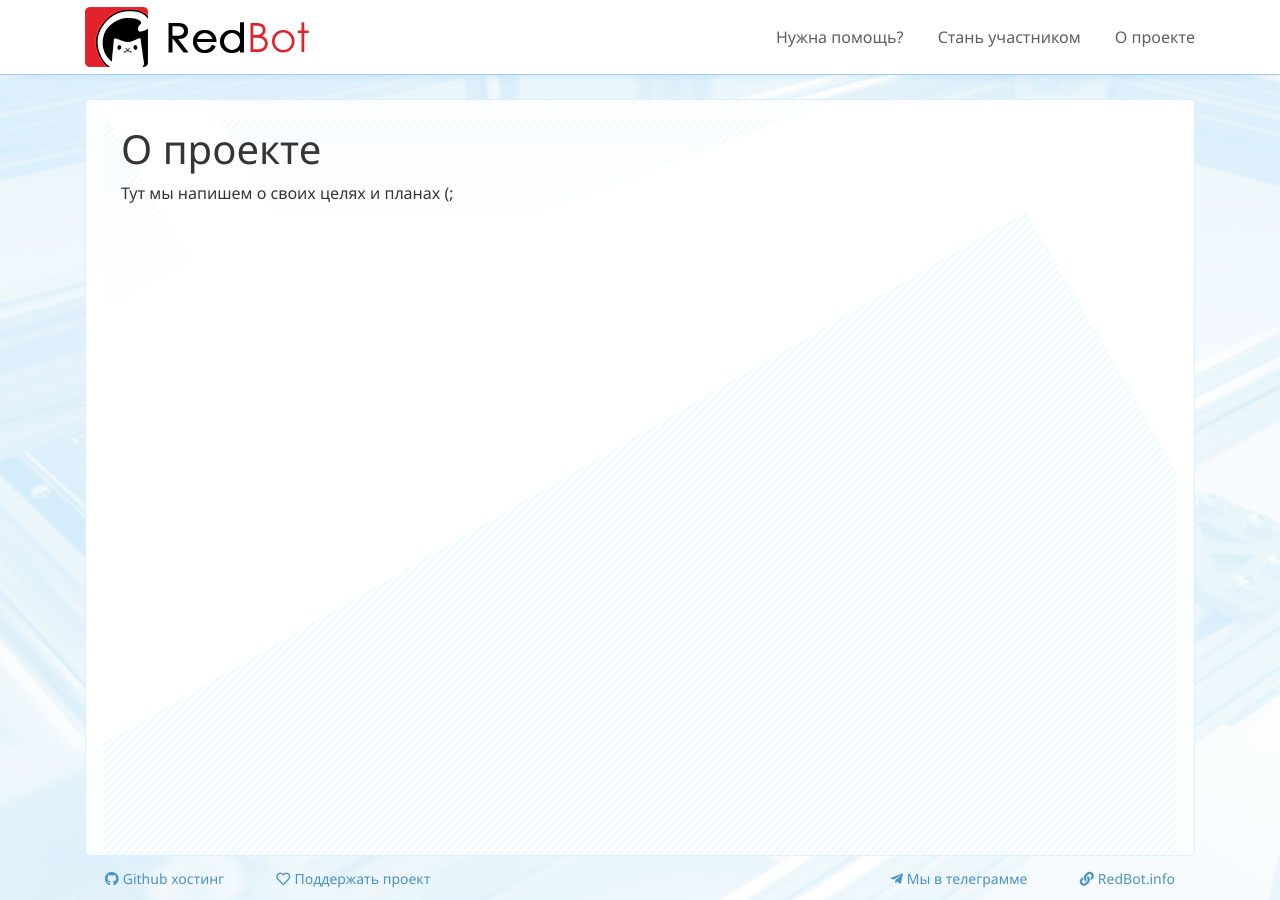
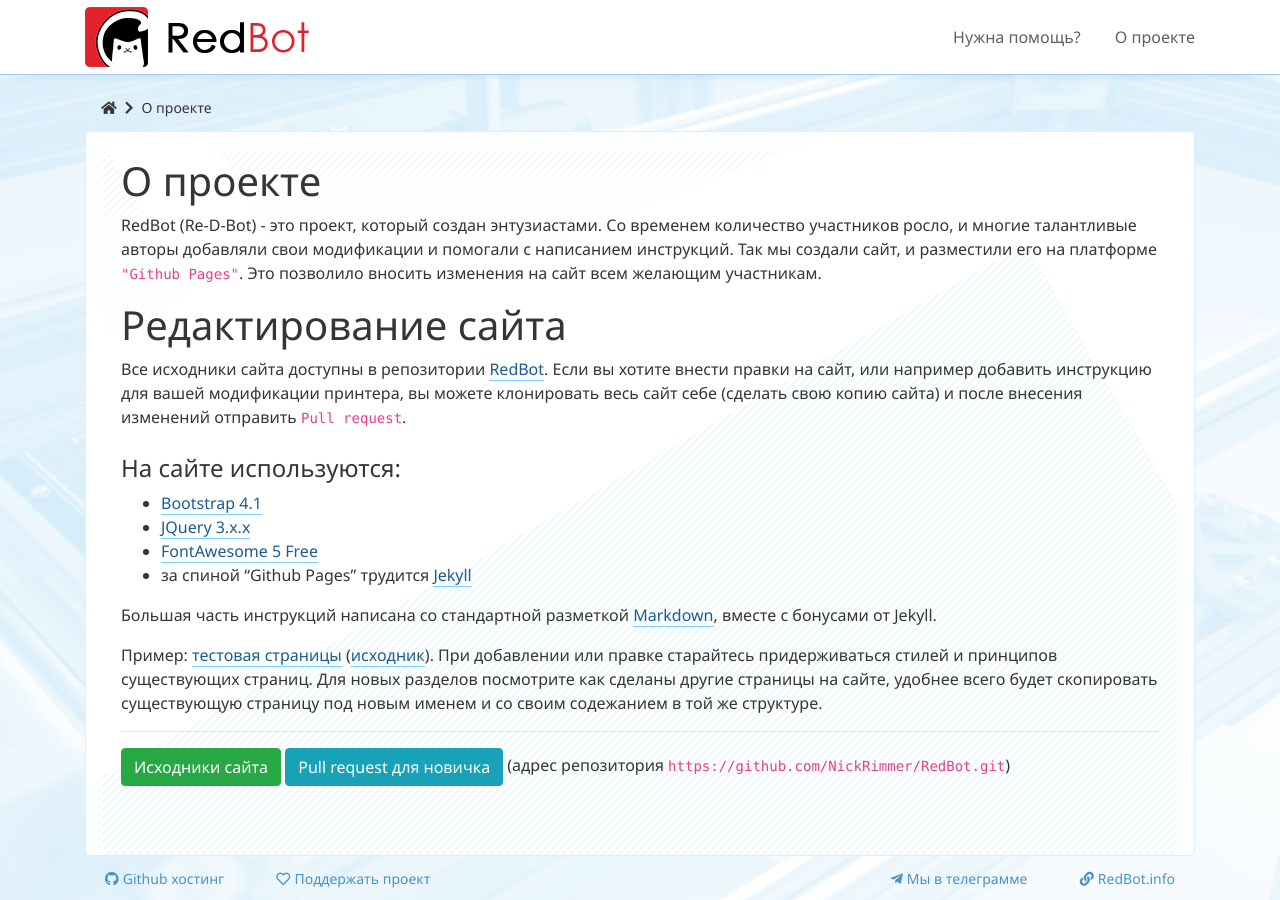
Before and after one commit to NickRimmer/RedBot, a Jekyll site: the page built from pages/ru/about/index.md, in a window 1280 px wide. Built offline with Jekyll 4.4.1, drawn with Linux system fonts in a browser that asks for light colours; nearby versions of some CDN libraries; comment, search, counter and statistics services are not loaded.

Commit message:
about page

```diff
--- a/_includes/ru/menu-header.html
+++ b/_includes/ru/menu-header.html
@@ -1,6 +1,5 @@
 <a href="#" class="menu-top-burger d-inline-block d-md-none btn btn-light"><i class="fas fa-ellipsis-v"></i></a>
 <div class="menu-top-list d-none d-md-block">
     <a href="/pages/{{ page.lang }}/help/">Нужна помощь?</a>
-    <a href="/pages/{{ page.lang }}/contribute/">Стань участником</a>
     <a href="/pages/{{ page.lang }}/about/">О проекте</a>
 </div>
--- a/pages/ru/about.md
+++ /dev/null
@@ -1,8 +0,0 @@
----
-title: О проекте - RedBot
-breadcrumb_hide: true
----
-
-# О проекте
-
-Тут мы напишем о своих целях и планах (;
--- /dev/null
+++ b/pages/ru/about/index.md
@@ -0,0 +1,25 @@
+---
+title: О проекте
+breadcrumb_hide: О проекте
+---
+
+# О проекте
+RedBot (Re-D-Bot) - это проект, который создан энтузиастами. Со временем количество участников росло, и многие талантливые авторы добавляли свои модификации и помогали с написанием инструкций. Так мы создали сайт, и разместили его на платформе `"Github Pages"`. Это позволило вносить изменения на сайт всем желающим участникам.
+
+# Редактирование сайта
+Все исходники сайта доступны в репозитории [RedBot](https://github.com/NickRimmer/RedBot/tree/gh-pages){:target="_blank"}. Если вы хотите внести правки на сайт, или например добавить инструкцию для вашей модификации принтера, вы можете клонировать весь сайт себе (сделать свою копию сайта) и после внесения изменений отправить `Pull request`.
+
+#### На сайте используются:
+- [Bootstrap 4.1](https://getbootstrap.com/){:target="_blank"}
+- [JQuery 3.x.x](https://jquery.com/){:target="_blank"}
+- [FontAwesome 5 Free](https://fontawesome.com/){:target="_blank"}
+- за спиной "Github Pages" трудится [Jekyll](https://jekyllrb.com/){:target="_blank"}
+
+Большая часть инструкций написана со стандартной разметкой [Markdown](https://github.com/adam-p/markdown-here/wiki/Markdown-Cheatsheet){:target="_blank"}, вместе с бонусами от Jekyll.
+
+Пример: [тестовая страницы](/pages/{{ page.lang }}/examples/) ([исходник](https://github.com/NickRimmer/RedBot/blob/gh-pages/pages/ru/examples.md){:target="_blank"}). При добавлении или правке старайтесь придерживаться стилей и принципов существующих страниц. Для новых разделов посмотрите как сделаны другие страницы на сайте, удобнее всего будет скопировать существующую страницу под новым именем и со своим содежанием в той же структуре.
+
+---
+
+[Исходники сайта](https://github.com/NickRimmer/RedBot/tree/gh-pages){:.btn .btn-success}
+[Pull request для новичка](https://github.com/urfu-2015/guides/blob/master/how-to-pull-request.md){:.btn .btn-info} (адрес репозитория `https://github.com/NickRimmer/RedBot.git`)
```
Also changed, not shown: pages/ru/contribute.md (deleted, +0 -8 lines), pages/ru/contribute/index.md (added, +10 -0 lines).
